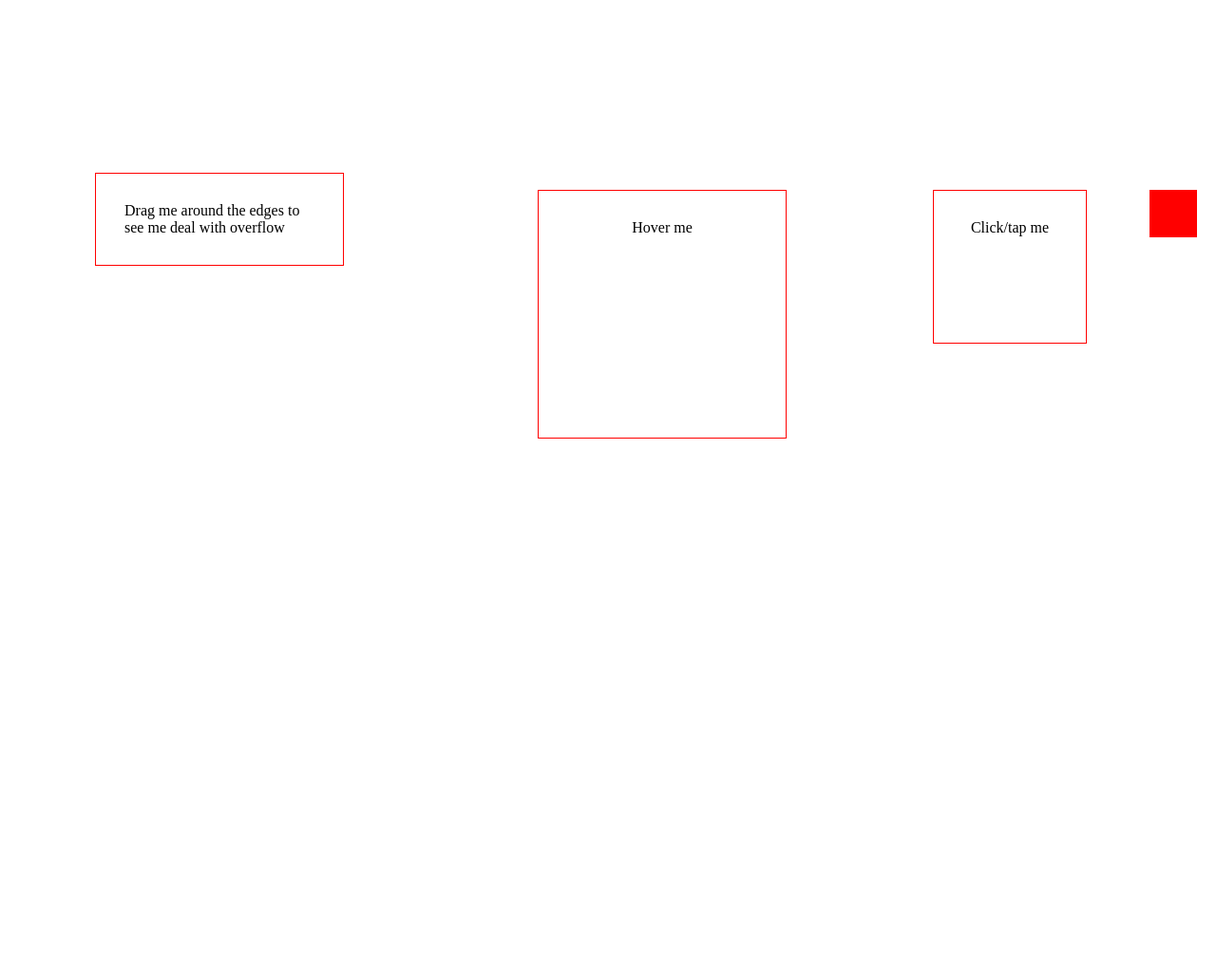
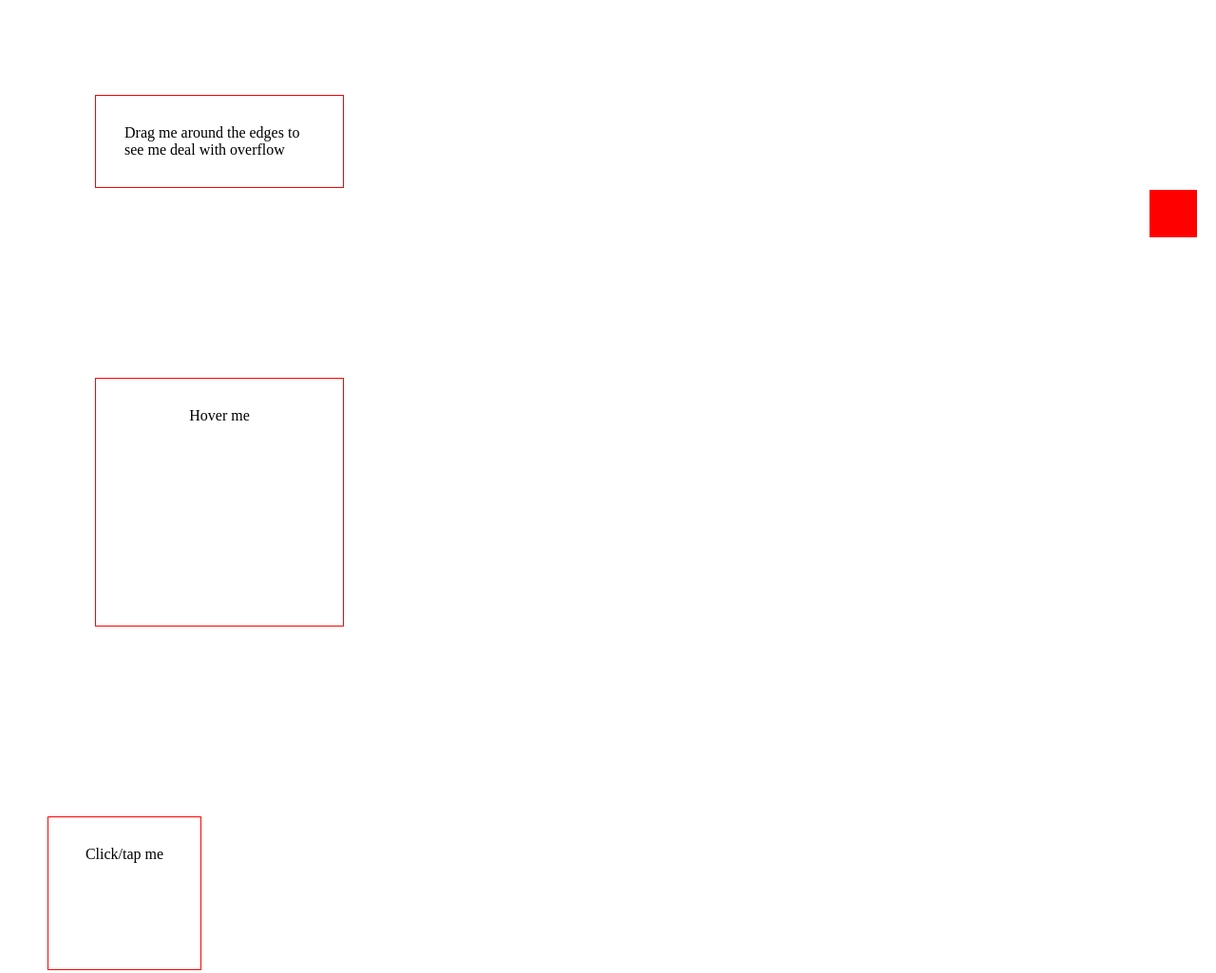
Before and after one commit to louisameline/tooltipster-follower, a website with bundled scripts: page demo/index.html in a window 1280 px wide. Shown: the top 1025 px of the page at 95% size. Built offline with nearby package versions, Linux system fonts and the light colour scheme; a script that the page names is missing.

Commit message:
fixed #3

```diff
--- a/demo/index.html
+++ b/demo/index.html
@@ -27,6 +27,15 @@
 				padding: 30px;
 			}
 
+			.unselectable {
+				-khtml-user-select:none;
+				-moz-user-select:none;
+				-ms-user-select:none;
+				-o-user-select: none;
+				-webkit-user-select:none;
+				user-select:none;
+			}
+
 			#fixed {
 				background: red;
 				height: 50px;
@@ -38,22 +47,20 @@
 
 			#static {
 				border: 1px solid red;
-				display: inline-block;
+				height: 200px;
 				margin: 100px 100px;
-				min-height: 200px;
-				min-width: 200px;
 				padding: 30px;
 				text-align: center;
+				width: 200px;
 			}
 
 			#staticclick {
 				border: 1px solid red;
-				display: inline-block;
+				height: 100px;
 				margin: 200px 50px;
-				min-height: 100px;
-				min-width: 100px;
 				padding: 30px;
 				text-align: center;
+				width: 100px;
 			}
 		</style>
 
@@ -154,9 +161,9 @@
 		</script>
 	</head>
 	<body>
-		<span class="tooltip">Drag me around the edges to see me deal with overflow</span>
-		<div id="static">Hover me</div>
-		<div id="staticclick">Click/tap me</div>
-		<div id="fixed"></div>
+		<span class="tooltip unselectable">Drag me around the edges to see me deal with overflow</span>
+		<div id="static" class="unselectable">Hover me</div>
+		<div id="staticclick" class="unselectable">Click/tap me</div>
+		<div id="fixed" class="unselectable"></div>
 	</body>
 </html>
--- a/package.json
+++ b/package.json
@@ -37,5 +37,5 @@
 	"scripts": {
 		"test": "echo \"Error: no test specified\" && exit 1"
 	},
-	"version": "0.1.1"
+	"version": "0.1.2"
 }
```
Also changed, not shown: src/js/tooltipster-follower.js (+40 -3 lines).
